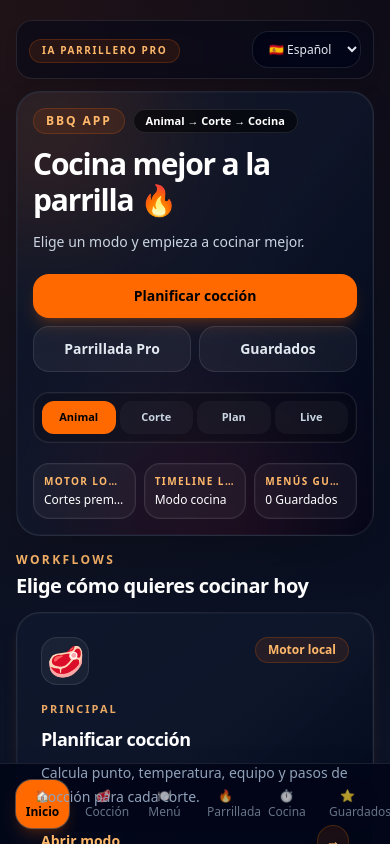
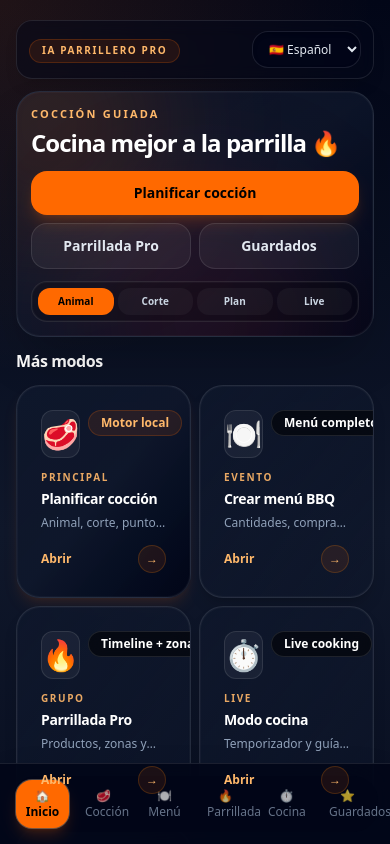
Before and after one commit to luisrdzcruz-maker/parrillero-pro, a Next.js app: page / in a window 390 px wide. Shown: the top 844 px of the page. Built offline with nearby package versions, Linux system fonts and the light colour scheme.

Commit message:
mejoras en el UI

```diff
--- a/app/page.tsx
+++ b/app/page.tsx
@@ -610,7 +610,7 @@ export default function Home() {
   }
 
   async function saveCurrentMenu() {
-    if (!blocks.MENU && !blocks.COMPRA && !blocks.SHOPPING) return;
+    if (Object.keys(blocks).length === 0) return;
 
     const now = new Date();
     const menuName = `Menú Parrillero - ${now.toLocaleDateString(localeForLang(lang))}`;
@@ -957,6 +957,8 @@ ERROR
             lang={lang}
             loading={loading}
             selectedCut={selectedCut}
+            saveMenuMessage={saveMenuMessage}
+            saveMenuStatus={saveMenuStatus}
             setCookingStep={setCookingStep}
             setDoneness={setDoneness}
             setEquipment={setEquipment}
@@ -965,6 +967,7 @@ ERROR
             setThickness={setThickness}
             setWeight={setWeight}
             showThickness={showThickness}
+            onSaveMenu={saveCurrentMenu}
             t={t}
             weight={weight}
             thickness={thickness}
@@ -1195,7 +1198,10 @@ function CookingWizard({
   handleCutChange,
   lang,
   loading,
+  onSaveMenu,
   selectedCut,
+  saveMenuMessage,
+  saveMenuStatus,
   setCheckedItems,
   setCookingStep,
   setDoneness,
@@ -1223,7 +1229,10 @@ function CookingWizard({
   handleCutChange: (cut: string) => void;
   lang: Lang;
   loading: boolean;
+  onSaveMenu: () => Promise<void>;
   selectedCut?: CutItem;
+  saveMenuMessage: string;
+  saveMenuStatus: SaveMenuStatus;
   setCheckedItems: (value: Record<string, boolean>) => void;
   setCookingStep: (step: CookingWizardStep) => void;
   setDoneness: (value: string) => void;
@@ -1310,6 +1319,9 @@ function CookingWizard({
           blocks={blocks}
           checkedItems={checkedItems}
           onEdit={() => setCookingStep("details")}
+          onSaveMenu={onSaveMenu}
+          saveMenuMessage={saveMenuMessage}
+          saveMenuStatus={saveMenuStatus}
           setCheckedItems={setCheckedItems}
           setMode={setMode}
           setTimerRunning={setTimerRunning}
@@ -1346,33 +1358,33 @@ function CookingWizardHeader({
 
   return (
     <>
-      <div className="sticky top-2 z-30 mb-2 rounded-2xl border border-white/10 bg-slate-950/90 p-3 shadow-xl shadow-black/30 backdrop-blur sm:hidden">
+      <div className="sticky top-2 z-30 mb-2 rounded-2xl border border-white/10 bg-slate-950/92 p-2.5 shadow-xl shadow-black/30 backdrop-blur sm:hidden">
         <div className="mb-2 flex items-center justify-between gap-3">
           <div className="min-w-0">
             <div className="flex items-center gap-2">
-              <h1 className="text-lg font-black tracking-tight text-white">Cocción</h1>
-              <Badge className="px-2 py-0.5 text-[10px]">Paso guiado</Badge>
+              <h1 className="text-base font-black tracking-tight text-white">Cocción guiada</h1>
+              <Badge className="px-2 py-0.5 text-[10px]">Premium</Badge>
             </div>
-            <p className="mt-0.5 text-xs text-slate-400">Animal → Corte → Detalles</p>
+            <p className="mt-0.5 text-[11px] text-slate-400">{title}</p>
           </div>
           {cookingStep !== "animal" && <Badge className="shrink-0" tone="glass">{animal}</Badge>}
         </div>
         <CookingStepIndicator currentStep={cookingStep} />
       </div>
 
-      <Panel className="relative hidden overflow-hidden p-6 sm:block" tone="hero">
+      <Panel className="relative hidden overflow-hidden p-5 sm:block" tone="hero">
         <div className="pointer-events-none absolute -right-12 -top-16 h-40 w-40 rounded-full bg-orange-500/15 blur-3xl" />
-        <div className="relative z-10 flex flex-col gap-5 lg:flex-row lg:items-end lg:justify-between">
+        <div className="relative z-10 flex flex-col gap-4 lg:flex-row lg:items-end lg:justify-between">
           <div>
-            <Badge className="text-xs uppercase tracking-[0.2em]">Paso guiado</Badge>
-            <h1 className="mt-4 text-4xl font-black tracking-tight text-white">
+            <Badge className="text-xs uppercase tracking-[0.2em]">Cocción guiada</Badge>
+            <h1 className="mt-3 text-3xl font-black tracking-tight text-white">
               {title}
             </h1>
-            <p className="mt-3 max-w-2xl text-sm leading-6 text-slate-300">
+            <p className="mt-2 max-w-2xl text-sm leading-6 text-slate-300">
               {subtitle}
             </p>
             {cookingStep !== "animal" && (
-              <div className="mt-4 flex flex-wrap gap-2">
+              <div className="mt-3 flex flex-wrap gap-2">
                 <Badge>{animal}</Badge>
                 {selectedCut && <Badge tone="glass">{selectedCut.name}</Badge>}
               </div>
@@ -1566,6 +1578,9 @@ function CookingResultStep({
   blocks,
   checkedItems,
   onEdit,
+  onSaveMenu,
+  saveMenuMessage,
+  saveMenuStatus,
   setCheckedItems,
   setMode,
   setTimerRunning,
@@ -1574,6 +1589,9 @@ function CookingResultStep({
   blocks: Blocks;
   checkedItems: Record<string, boolean>;
   onEdit: () => void;
+  onSaveMenu: () => Promise<void>;
+  saveMenuMessage: string;
+  saveMenuStatus: SaveMenuStatus;
   setCheckedItems: (value: Record<string, boolean>) => void;
   setMode: (mode: Mode) => void;
   setTimerRunning: (value: boolean) => void;
@@ -1586,6 +1604,9 @@ function CookingResultStep({
         loading={false}
         checkedItems={checkedItems}
         onEdit={onEdit}
+        onSaveMenu={onSaveMenu}
+        saveMenuMessage={saveMenuMessage}
+        saveMenuStatus={saveMenuStatus}
         setCheckedItems={setCheckedItems}
         onStartCooking={() => {
           setMode("cocina");
@@ -1609,7 +1630,7 @@ function HomeScreen({
   const featureCards = [
     {
       active: true,
-      description: "Calcula punto, temperatura, equipo y pasos de cocción para cada corte.",
+      description: "Animal, corte, punto y pasos listos para cocinar.",
       emoji: "🥩",
       mode: "coccion" as const,
       priority: "Principal",
@@ -1617,7 +1638,7 @@ function HomeScreen({
       title: t.planCooking,
     },
     {
-      description: "Crea cantidades, compra y orden de servicio para cenas y eventos BBQ.",
+      description: "Cantidades, compra y servicio para eventos.",
       emoji: "🍽️",
       mode: "menu" as const,
       priority: "Evento",
@@ -1625,7 +1646,7 @@ function HomeScreen({
       title: t.createMenu,
     },
     {
-      description: "Coordina productos, zonas, acompañamientos y timeline de parrillada.",
+      description: "Productos, zonas y timeline de parrillada.",
       emoji: "🔥",
       mode: "parrillada" as const,
       priority: "Grupo",
@@ -1633,7 +1654,7 @@ function HomeScreen({
       title: t.parrilladaPro,
     },
     {
-      description: "Sigue el plan paso a paso con temporizador y guía de ejecución.",
+      description: "Temporizador y guía paso a paso.",
       emoji: "⏱️",
       mode: "cocina" as const,
       priority: "Live",
@@ -1641,7 +1662,7 @@ function HomeScreen({
       title: t.liveMode,
     },
     {
-      description: "Recupera planes anteriores y vuelve a abrir tus mejores menús.",
+      description: "Planes guardados para repetir.",
       emoji: "⭐",
       mode: "guardados" as const,
       priority: "Biblioteca",
@@ -1651,31 +1672,30 @@ function HomeScreen({
   ];
 
   return (
-    <div className="space-y-4 sm:space-y-8">
-      <section className="grid gap-4 lg:grid-cols-[1.08fr_0.92fr] lg:items-stretch">
-        <Panel className="relative p-4 sm:p-8 lg:min-h-[420px]" tone="hero">
+    <div className="space-y-3 sm:space-y-8">
+      <section className="grid gap-3 lg:grid-cols-[1.08fr_0.92fr] lg:items-stretch">
+        <Panel className="relative p-3.5 sm:p-8 lg:min-h-[420px]" tone="hero">
           <div className="pointer-events-none absolute -left-20 -top-20 h-56 w-56 rounded-full bg-orange-500/15 blur-3xl" />
           <div className="pointer-events-none absolute -bottom-28 right-10 h-64 w-64 rounded-full bg-red-500/10 blur-3xl" />
 
-          <div className="relative z-10 flex h-full flex-col justify-between gap-5 sm:gap-8">
+          <div className="relative z-10 flex h-full flex-col justify-between gap-3 sm:gap-8">
             <div>
-              <div className="flex flex-wrap items-center gap-2">
+              <div className="hidden flex-wrap items-center gap-2 sm:flex">
                 <Badge className="uppercase tracking-[0.16em] sm:tracking-[0.2em]">BBQ app</Badge>
                 <Badge className="border-orange-400/20 bg-black/25 text-[11px] text-orange-200" tone="glass">
                   Animal → Corte → Cocina
                 </Badge>
               </div>
 
-              <h1 className="mt-3 max-w-3xl text-3xl font-black tracking-[-0.04em] text-white sm:mt-5 sm:text-5xl lg:text-6xl">
+              <p className="text-[11px] font-black uppercase tracking-[0.2em] text-orange-300 sm:hidden">
+                Cocción guiada
+              </p>
+              <h1 className="mt-1 max-w-3xl text-2xl font-black tracking-[-0.04em] text-white sm:mt-5 sm:text-5xl lg:text-6xl">
                 {t.title}
               </h1>
-              <p className="mt-3 max-w-2xl text-sm leading-6 text-slate-300 sm:mt-5 sm:text-lg sm:leading-7">
-                <span className="sm:hidden">Elige un modo y empieza a cocinar mejor.</span>
-                <span className="hidden sm:inline">{t.subtitle} Diseña el plan, coordina el fuego y cocina con una guía clara de principio a fin.</span>
-              </p>
-
-              <div className="mt-5 grid grid-cols-2 gap-2 sm:mt-8 sm:flex sm:gap-3">
-                <Button className="col-span-2 px-5 py-3 text-sm sm:col-span-1 sm:px-6 sm:py-4 sm:text-base" onClick={() => onModeChange("coccion")}>
+
+              <div className="mt-3 grid grid-cols-2 gap-2 sm:mt-8 sm:flex sm:gap-3">
+                <Button className="col-span-2 px-5 py-3 text-sm font-black sm:col-span-1 sm:px-6 sm:py-4 sm:text-base" onClick={() => onModeChange("coccion")}>
                   {t.planCooking}
                 </Button>
                 <Button className="px-5 py-3 text-sm sm:px-6 sm:py-4 sm:text-base" onClick={() => onModeChange("parrillada")} variant="secondary">
@@ -1685,11 +1705,15 @@ function HomeScreen({
                   {t.saved}
                 </Button>
               </div>
+
+              <p className="mt-3 hidden max-w-2xl text-sm leading-6 text-slate-300 sm:mt-5 sm:block sm:text-lg sm:leading-7">
+                {t.subtitle} Diseña el plan, coordina el fuego y cocina con una guía clara de principio a fin.
+              </p>
             </div>
 
             <HomeFlowPreview />
 
-            <div className="grid grid-cols-3 gap-2 text-sm text-slate-300 sm:gap-3">
+            <div className="hidden grid-cols-3 gap-2 text-sm text-slate-300 sm:grid sm:gap-3">
               <TrustItem label={t.localEngine} value="Cortes premium" />
               <TrustItem label="Timeline live" value={t.liveMode} />
               <TrustItem label={t.savedMenus} value={`${savedMenusCount} ${t.saved}`} />
@@ -1707,17 +1731,17 @@ function HomeScreen({
       </section>
 
       <section className="space-y-3 sm:space-y-4">
-        <div className="flex flex-col justify-between gap-3 sm:flex-row sm:items-end">
+        <div className="flex flex-col justify-between gap-2 sm:flex-row sm:items-end">
           <div>
-            <p className={ds.text.eyebrow}>Workflows</p>
-            <h2 className="mt-1 text-xl font-black tracking-tight text-white sm:mt-2 sm:text-2xl">Elige cómo quieres cocinar hoy</h2>
+            <p className={`${ds.text.eyebrow} hidden sm:block`}>Workflows</p>
+            <h2 className="text-base font-black tracking-tight text-white sm:mt-2 sm:text-2xl">Más modos</h2>
           </div>
           <p className="hidden max-w-xl text-sm leading-6 text-slate-400 sm:block">
             Cada modo comparte el mismo motor de planificación, pero está optimizado para un momento distinto de la parrillada.
           </p>
         </div>
 
-        <div className="grid gap-3 sm:grid-cols-2 sm:gap-4 xl:grid-cols-5">
+        <div className="grid grid-cols-2 gap-2 sm:grid-cols-2 sm:gap-4 xl:grid-cols-5">
           {featureCards.map((card) => (
             <HomeCard
               key={card.mode}
@@ -1740,15 +1764,15 @@ function HomeFlowPreview() {
   const steps = ["Animal", "Corte", "Plan", "Live"];
 
   return (
-    <div className="rounded-2xl border border-white/10 bg-black/20 p-2 ring-1 ring-inset ring-white/[0.03] sm:hidden">
+    <div className="rounded-2xl border border-white/10 bg-black/20 p-1.5 ring-1 ring-inset ring-white/[0.03] sm:hidden">
       <div className="grid grid-cols-4 gap-1">
         {steps.map((step, index) => (
           <div
             key={step}
             className={
               index === 0
-                ? "rounded-xl bg-orange-500 px-2 py-2 text-center text-[11px] font-black text-black"
-                : "rounded-xl bg-white/[0.04] px-2 py-2 text-center text-[11px] font-semibold text-slate-300"
+                ? "rounded-xl bg-orange-500 px-2 py-1.5 text-center text-[10px] font-black text-black"
+                : "rounded-xl bg-white/[0.04] px-2 py-1.5 text-center text-[10px] font-semibold text-slate-300"
             }
           >
             {step}
@@ -2326,8 +2350,8 @@ function ResultCards({
         t={{
           copy: t.copy,
           result: t.result,
-          save: t.saveMenu,
-          saving: t.savingMenu,
+          save: "Guardar",
+          saving: "Guardando...",
           share: t.whatsapp,
           startCooking: t.startCooking,
         }}
@@ -2479,27 +2503,27 @@ function HomeCard({
       onClick={onClick}
       className={
         active
-          ? `${ds.panel.homeCard} relative overflow-hidden border-orange-500/50 bg-gradient-to-br from-orange-500/15 via-slate-900/90 to-slate-950 p-4 shadow-orange-500/10 ring-1 ring-orange-300/15 active:scale-[0.98] sm:p-6`
-          : `${ds.panel.homeCard} relative overflow-hidden p-4 active:scale-[0.98] sm:p-6`
+          ? `${ds.panel.homeCard} relative overflow-hidden border-orange-500/50 bg-gradient-to-br from-orange-500/15 via-slate-900/90 to-slate-950 p-3 shadow-orange-500/10 ring-1 ring-orange-300/15 active:scale-[0.98] sm:p-6`
+          : `${ds.panel.homeCard} relative overflow-hidden p-3 active:scale-[0.98] sm:p-6`
       }
     >
       <div className="pointer-events-none absolute -right-12 -top-12 h-28 w-28 rounded-full bg-orange-500/0 blur-2xl transition group-hover:bg-orange-500/10" />
-      <div className="relative z-10 flex items-start justify-between gap-3">
-        <div className={active ? `${ds.media.iconTile} border-orange-400/40 bg-orange-500/15` : ds.media.iconTile}>{emoji}</div>
-        <Badge className="max-w-[132px] shrink-0 truncate" tone={active ? "accent" : "glass"}>
+      <div className="relative z-10 flex items-start justify-between gap-2">
+        <div className={active ? `${ds.media.iconTile} h-10 w-10 rounded-xl border-orange-400/40 bg-orange-500/15 text-2xl sm:h-12 sm:w-12 sm:rounded-2xl sm:text-3xl` : `${ds.media.iconTile} h-10 w-10 rounded-xl text-2xl sm:h-12 sm:w-12 sm:rounded-2xl sm:text-3xl`}>{emoji}</div>
+        <Badge className="hidden max-w-[132px] shrink-0 truncate sm:inline-flex" tone={active ? "accent" : "glass"}>
           {stat}
         </Badge>
       </div>
 
-      <div className="relative z-10 mt-4 sm:mt-6">
-        <p className="text-[11px] font-black uppercase tracking-[0.18em] text-orange-300/90">{priority}</p>
-        <h2 className="mt-2 text-lg font-bold tracking-tight text-white sm:text-xl">{title}</h2>
-        <p className="mt-2 line-clamp-2 text-sm leading-6 text-slate-400 sm:mt-3 sm:line-clamp-none">{description}</p>
+      <div className="relative z-10 mt-3 sm:mt-6">
+        <p className="text-[10px] font-black uppercase tracking-[0.16em] text-orange-300/90 sm:text-[11px] sm:tracking-[0.18em]">{priority}</p>
+        <h2 className="mt-1 line-clamp-2 text-sm font-bold tracking-tight text-white sm:mt-2 sm:text-xl">{title}</h2>
+        <p className="mt-1 line-clamp-1 text-xs leading-5 text-slate-400 sm:mt-3 sm:line-clamp-none sm:text-sm sm:leading-6">{description}</p>
       </div>
 
-      <div className="relative z-10 mt-4 flex items-center justify-between text-sm font-semibold text-orange-300 sm:mt-6">
-        <span>Abrir modo</span>
-        <span className="flex h-8 w-8 items-center justify-center rounded-full border border-orange-400/20 bg-orange-500/10 transition group-hover:translate-x-1 group-hover:bg-orange-500/15">→</span>
+      <div className="relative z-10 mt-3 flex items-center justify-between text-xs font-semibold text-orange-300 sm:mt-6 sm:text-sm">
+        <span>Abrir</span>
+        <span className="flex h-7 w-7 items-center justify-center rounded-full border border-orange-400/20 bg-orange-500/10 transition group-hover:translate-x-1 group-hover:bg-orange-500/15 sm:h-8 sm:w-8">→</span>
       </div>
     </button>
   );
```
Also changed, not shown: components/ResultActions.tsx (+30 -18 lines), components/ResultHero.tsx (+5 -6 lines).
